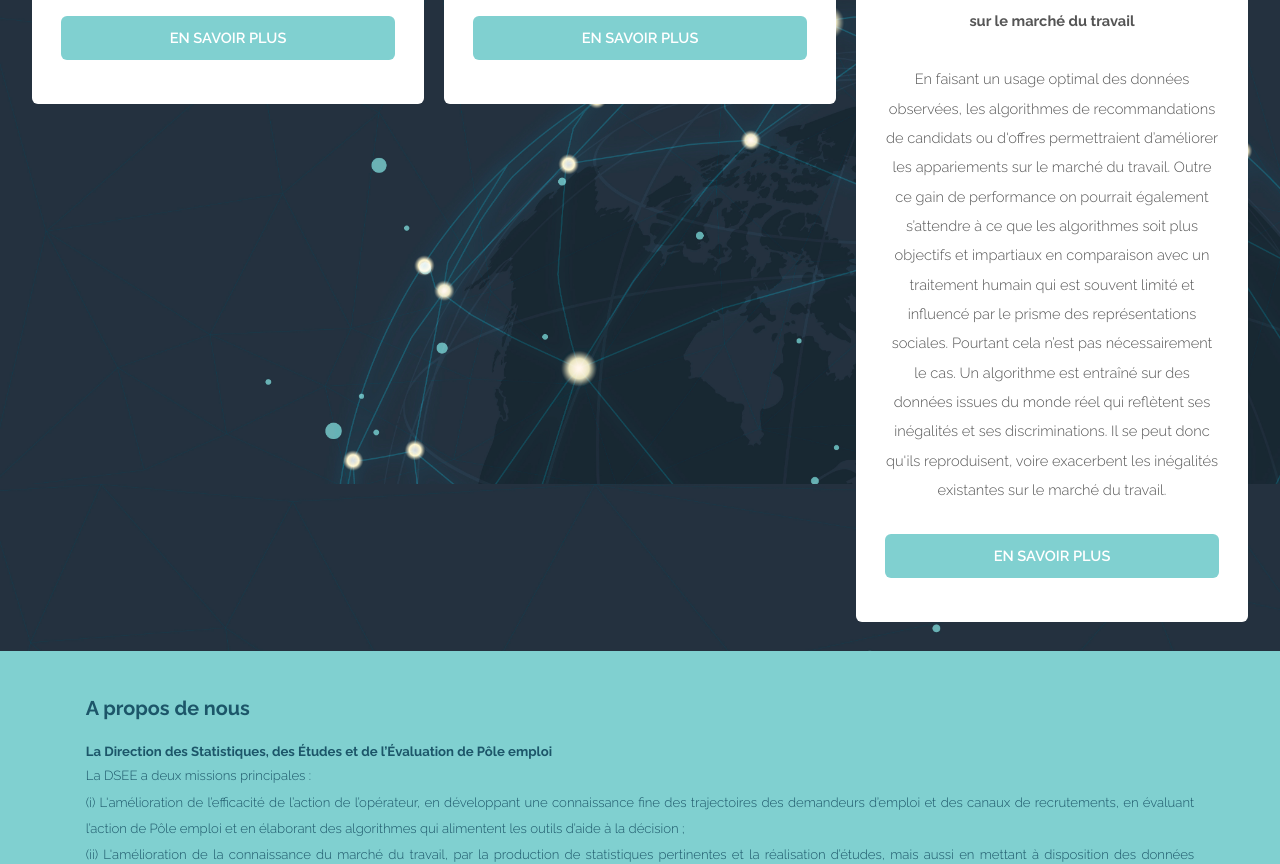
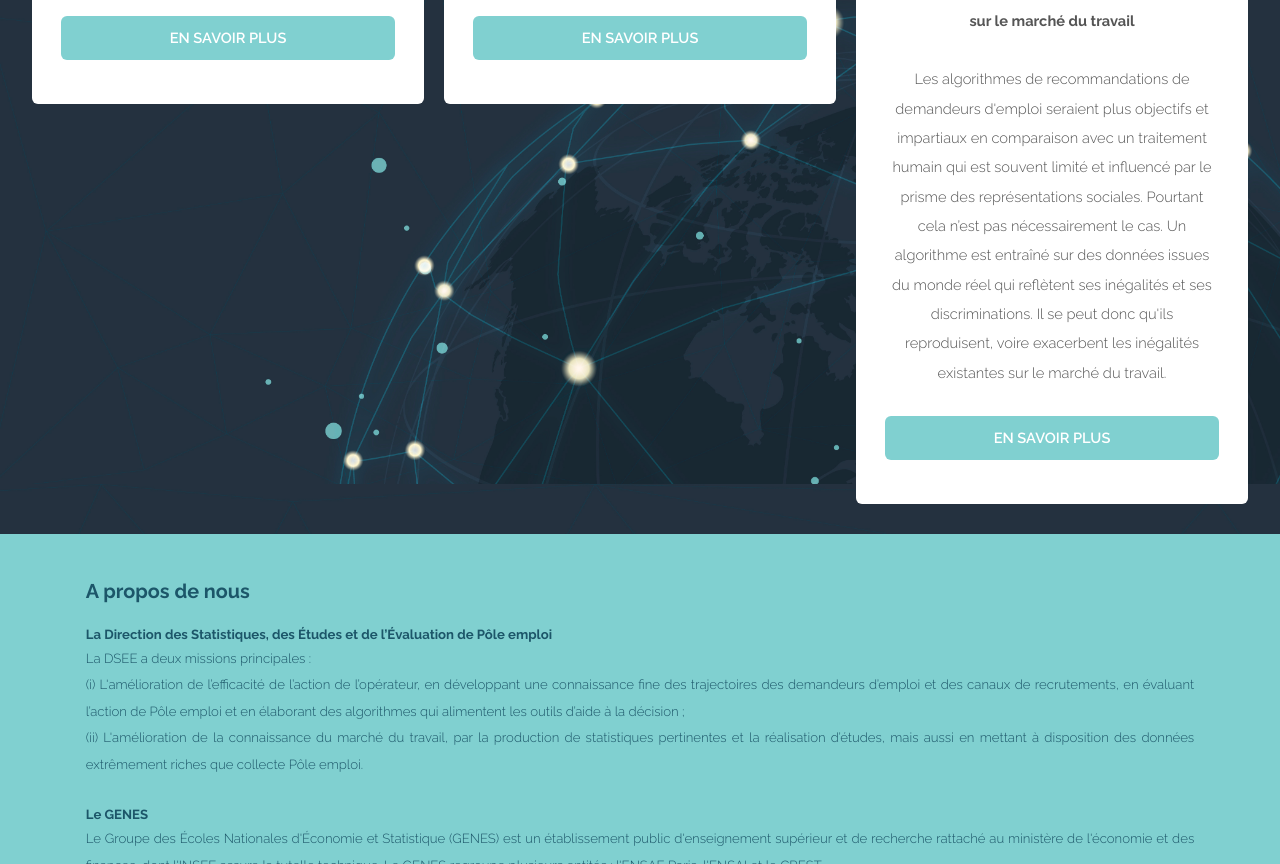
Before and after one commit to experimentations-emploi/experimentations-emploi.github.io, a plain HTML site: page index.html in a window 1280 px wide. Shown: the part 2760-3624 px from the top of the page. Drawn offline with Linux system fonts and the light colour scheme.

Commit message:
Update index.html

```diff
--- a/index.html
+++ b/index.html
@@ -167,7 +167,7 @@
 								<section class="4u"> <a href="#" class="image featured"><img src="images/balance.jpg" alt=""></a>
 									<div class="box">
                                         <p><strong>Equité des algorithmes de recommandation sur le marché du travail</strong></p>
-										<p>En faisant un usage optimal des données observées, les algorithmes de recommandations de candidats ou d'offres permettraient d’améliorer les appariements sur le marché du travail. Outre ce gain de performance on pourrait également s’attendre à ce que les algorithmes soit plus objectifs et impartiaux en comparaison avec un traitement humain qui est souvent limité et influencé par le prisme des représentations sociales. Pourtant cela n’est pas nécessairement le cas. Un algorithme est entraîné sur des données issues du monde réel qui reflètent ses inégalités et ses discriminations. Il se peut donc qu'ils reproduisent, voire exacerbent les inégalités existantes sur le marché du travail.  </p>
+										<p>Les algorithmes de recommandations de demandeurs d'emploi seraient plus objectifs et impartiaux en comparaison avec un traitement humain qui est souvent limité et influencé par le prisme des représentations sociales. Pourtant cela n’est pas nécessairement le cas. Un algorithme est entraîné sur des données issues du monde réel qui reflètent ses inégalités et ses discriminations. Il se peut donc qu'ils reproduisent, voire exacerbent les inégalités existantes sur le marché du travail.  </p>
 										<a href="projet_signal.html" class="button">En savoir plus</a> </div>
 								</section>
 							</div>
```
